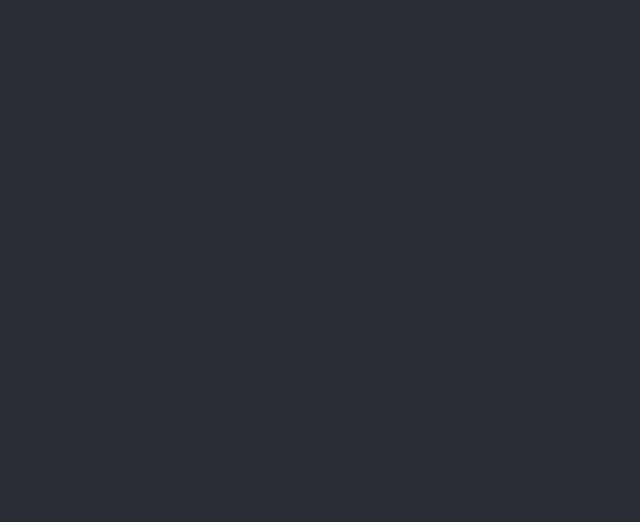
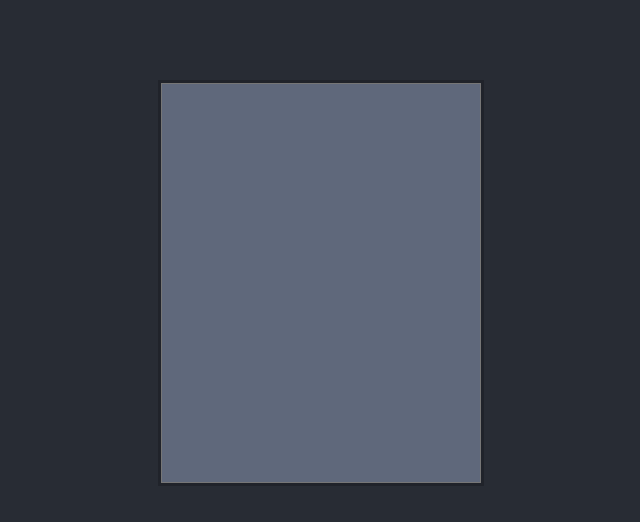
Before and after one commit to Vinny021/csv2json, a React (Create React App) app: page / in a window 1280 px wide. Shown: the top 522 px of the page, without its empty margins (319-959 px from the left). Built offline with nearby package versions, Linux system fonts and the light colour scheme.

Commit message:
Csv input box

```diff
--- a/public/index.html
+++ b/public/index.html
@@ -5,7 +5,7 @@
     <link rel="icon" href="%PUBLIC_URL%/favicon.ico" />
     <meta name="viewport" content="width=device-width, initial-scale=1" />
     <meta name="theme-color" content="#000000" />
-    <title>Csv2Json Converter</title>
+    <title>Csv2Json</title>
   </head>
   <body>
     <noscript>You need to enable JavaScript to run this app.</noscript>
--- a/src/App.css
+++ b/src/App.css
@@ -6,37 +6,21 @@
   text-align: center;
 }
 
-.App-logo {
-  height: 40vmin;
-  pointer-events: none;
+.csvInput {
+  display: flex;
+  background-color: #5f687b;
+  border-color: #20232a;
+  border-style: solid;
+  height: 25rem;
+  width: 20rem;
+  margin-top: 5rem;
+  margin-left: auto;
+  margin-right: auto;
 }
 
-@media (prefers-reduced-motion: no-preference) {
-  .App-logo {
-    animation: App-logo-spin infinite 20s linear;
-  }
+.csvInput textarea{
+  background-color: transparent;
+  color: #c6cbd3;
+  resize: none;
+  width: 100%;
 }
-
-.App-header {
-  background-color: #282c34;
-  min-height: 100vh;
-  display: flex;
-  flex-direction: column;
-  align-items: center;
-  justify-content: center;
-  font-size: calc(10px + 2vmin);
-  color: white;
-}
-
-.App-link {
-  color: #61dafb;
-}
-
-@keyframes App-logo-spin {
-  from {
-    transform: rotate(0deg);
-  }
-  to {
-    transform: rotate(360deg);
-  }
-}
--- a/src/App.jsx
+++ b/src/App.jsx
@@ -3,6 +3,9 @@ import './App.css';
 function App() {
   return (
     <div className="App">
+      <div className='csvInput'>
+        <textarea name="csvInput" id="csvInput"></textarea>
+      </div>
     </div>
   );
 }
```
